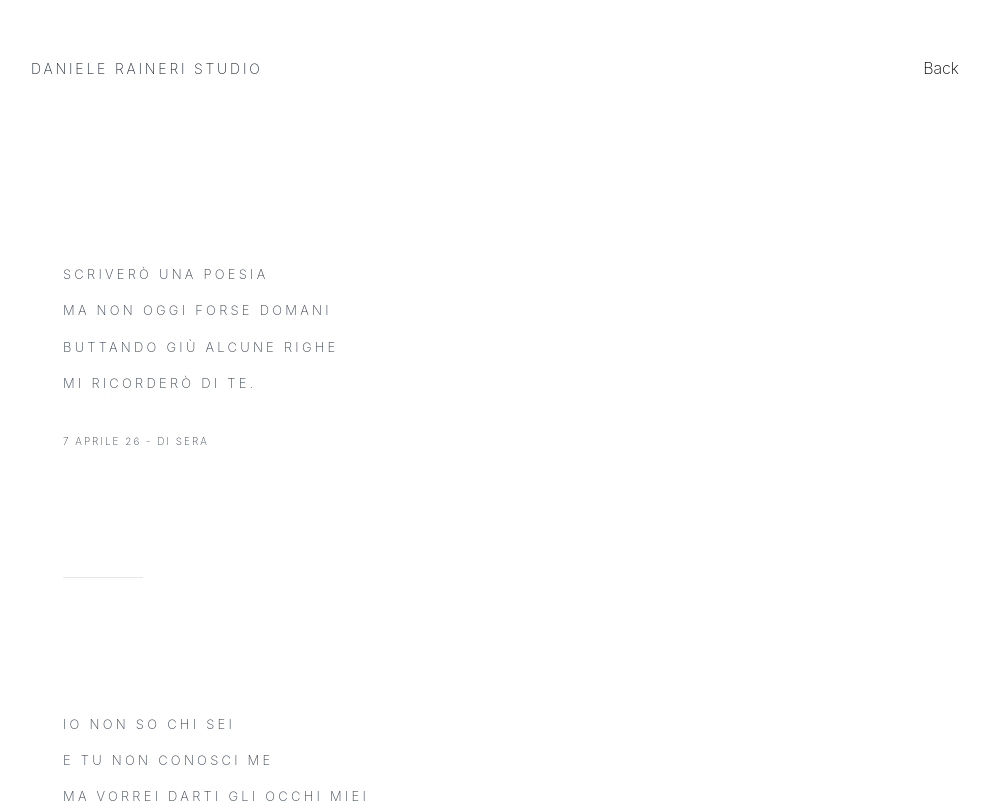
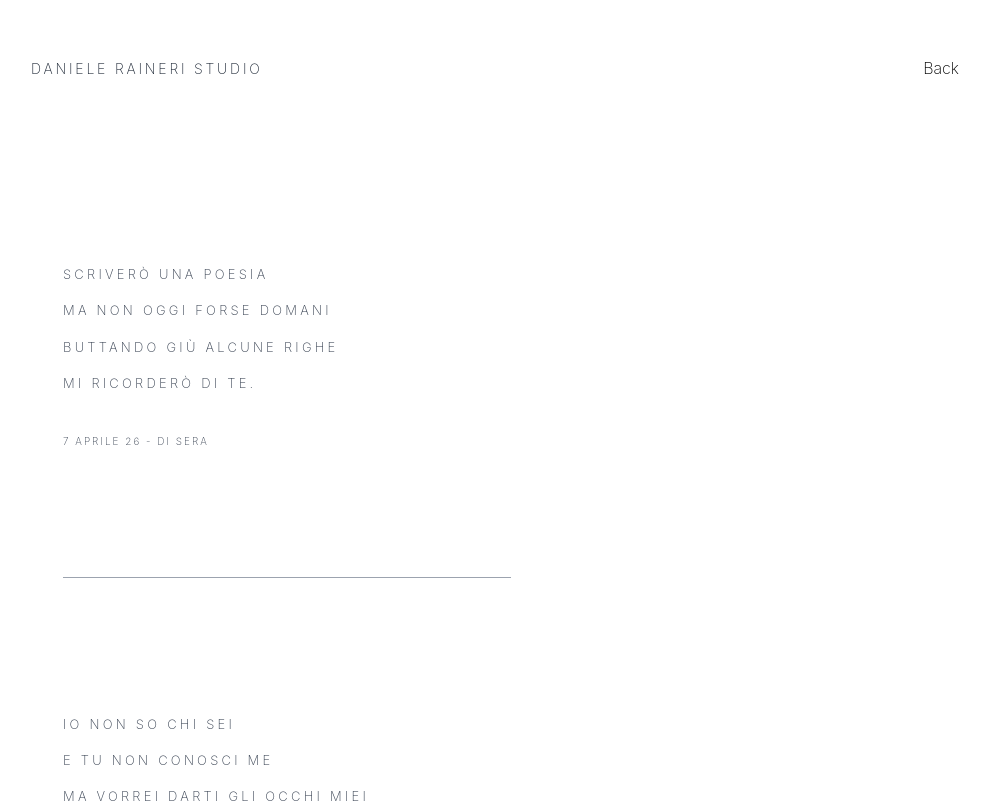
Before and after one commit to danieleraineri1990-prog/danieleraineristudio, a Next.js app: page /poetry in a window 1280 px wide. Shown: the top 803 px of the page, without its empty margins (129-1118 px from the left). Built offline with nearby package versions, Linux system fonts and the light colour scheme.

Commit message:
Update poetry.js

```diff
--- a/pages/poetry.js
+++ b/pages/poetry.js
@@ -34,7 +34,7 @@ export default function Poetry() {
           </div>
 
           {/* LINEA DIVISORIA */}
-          <hr className="my-32 border-0 h-[1px] bg-gray-200 w-20" />
+          <hr className="my-32 border-0 h-[1px] bg-gray-400 w-1/2" />
 
           {/* SECONDA POESIA */}
           <div className="max-w-md">
```
